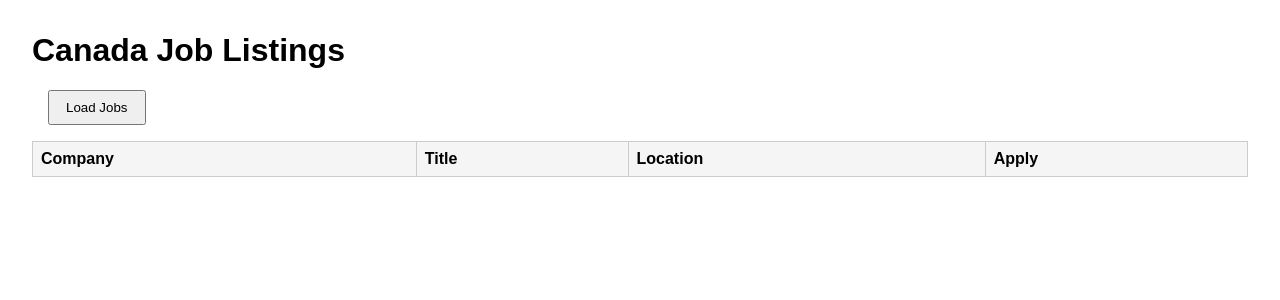
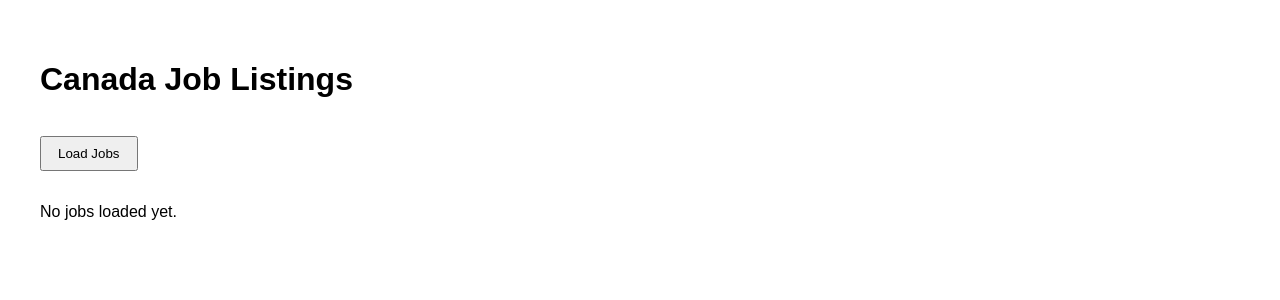
Before and after one commit to testbuildadev/canada-jobs-fullstack, a React (Create React App) app in the folder client/: page / in a window 1280 px wide. Shown: the top 300 px of the page. Built offline with nearby package versions, Linux system fonts and the light colour scheme.

Commit message:
public push

```diff
--- a/client/src/App.js
+++ b/client/src/App.js
@@ -1,58 +1,58 @@
-// src/App.js
 import React, { useState } from 'react';
 import axios from 'axios';
 import './App.css';
 
+const API = process.env.REACT_APP_API_URL || '';
+
 function App() {
-  const [jobs, setJobs]     = useState([]);
-  const [loading, setLoad]  = useState(false);
-  const [error, setError]   = useState(null);
+  const [jobs, setJobs]       = useState([]);
+  const [loading, setLoading] = useState(false);
+  const [error, setError]     = useState(null);
 
   const fetchJobs = async () => {
-    setLoad(true);
+    setLoading(true);
     setError(null);
     try {
-      const res = await axios.get('/api/jobs');
-      setJobs(res.data);
-    } catch (e) {
-      setError(e.message);
+      const { data } = await axios.get(`${API}/api/jobs`);
+      setJobs(data);
+    } catch (err) {
+      setError(err.response?.statusText || err.message);
     } finally {
-      setLoad(false);
+      setLoading(false);
     }
   };
 
   return (
-    <div className="App">
-      <header className="App-header">
-        <h1>Canada Job Listings</h1>
-        <button onClick={fetchJobs} disabled={loading}>
-          {loading ? 'Loading…' : 'Load Jobs'}
-        </button>
-        {error && <p className="error">Error: {error}</p>}
-      </header>
-      <main>
-        <table>
+    <div style={{ padding: '2rem', fontFamily: 'sans-serif' }}>
+      <h1>Canada Job Listings</h1>
+      <button onClick={fetchJobs} disabled={loading} style={{ margin: '1rem 0', padding: '0.5rem 1rem' }}>
+        {loading ? 'Loading…' : 'Load Jobs'}
+      </button>
+      {error && <p style={{ color: 'red' }}>Error: {error}</p>}
+      {jobs.length > 0 && (
+        <table style={{ width: '100%', borderCollapse: 'collapse' }}>
           <thead>
             <tr>
-              <th>Company</th><th>Title</th><th>Location</th><th>Apply</th>
+              {['Company','Title','Location','Apply'].map(c => (
+                <th key={c} style={{ border:'1px solid #ccc', padding:'0.5rem', background:'#f5f5f5' }}>{c}</th>
+              ))}
             </tr>
           </thead>
           <tbody>
-            {jobs.map((job, i) => (
-              <tr key={i}>
-                <td>{job.company}</td>
-                <td>{job.title}</td>
-                <td>{job.location}</td>
-                <td>
-                  <a href={job.apply_url} target="_blank" rel="noreferrer">
-                    Apply
-                  </a>
+            {jobs.map((job,i) => (
+              <tr key={i} style={{ background: i%2?'#fafafa':'white' }}>
+                <td style={{ border:'1px solid #ccc', padding:'0.5rem' }}>{job.company}</td>
+                <td style={{ border:'1px solid #ccc', padding:'0.5rem' }}>{job.title}</td>
+                <td style={{ border:'1px solid #ccc', padding:'0.5rem' }}>{job.location}</td>
+                <td style={{ border:'1px solid #ccc', padding:'0.5rem' }}>
+                  <a href={job.apply_url} target="_blank" rel="noopener noreferrer">Apply</a>
                 </td>
               </tr>
             ))}
           </tbody>
         </table>
-      </main>
+      )}
+      {jobs.length===0 && !loading && <p>No jobs loaded yet.</p>}
     </div>
   );
 }
--- a/client/src/index.js
+++ b/client/src/index.js
@@ -1,17 +1,7 @@
 import React from 'react';
 import ReactDOM from 'react-dom/client';
-import './index.css';
+import './App.css';
 import App from './App';
-import reportWebVitals from './reportWebVitals';
 
 const root = ReactDOM.createRoot(document.getElementById('root'));
-root.render(
-  <React.StrictMode>
-    <App />
-  </React.StrictMode>
-);
-
-// If you want to start measuring performance in your app, pass a function
-// to log results (for example: reportWebVitals(console.log))
-// or send to an analytics endpoint. Learn more: https://bit.ly/CRA-vitals
-reportWebVitals();
+root.render(<App />);
```
Also changed, not shown: 1 other file (tests, documents, lock files or other folders).
